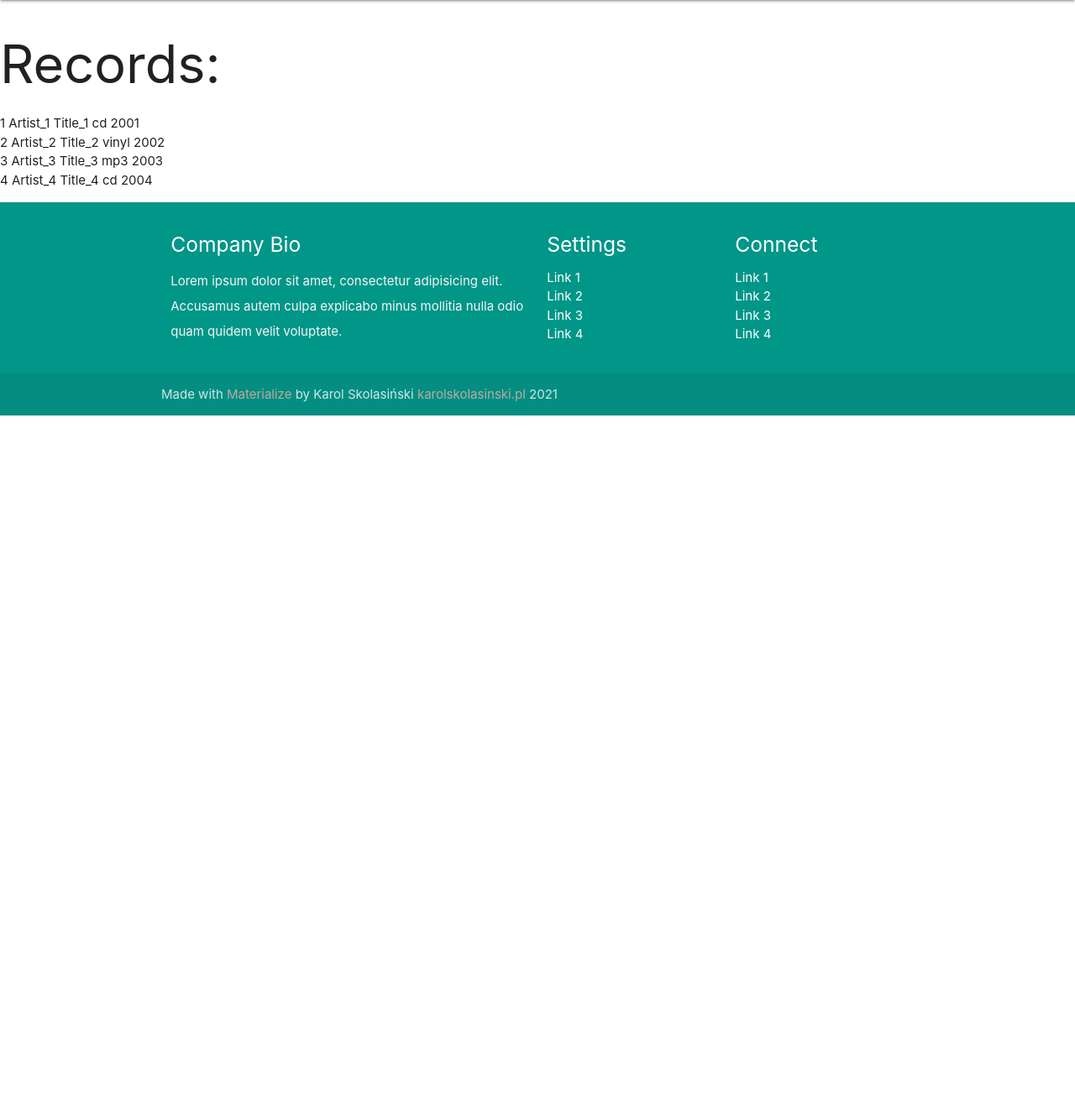
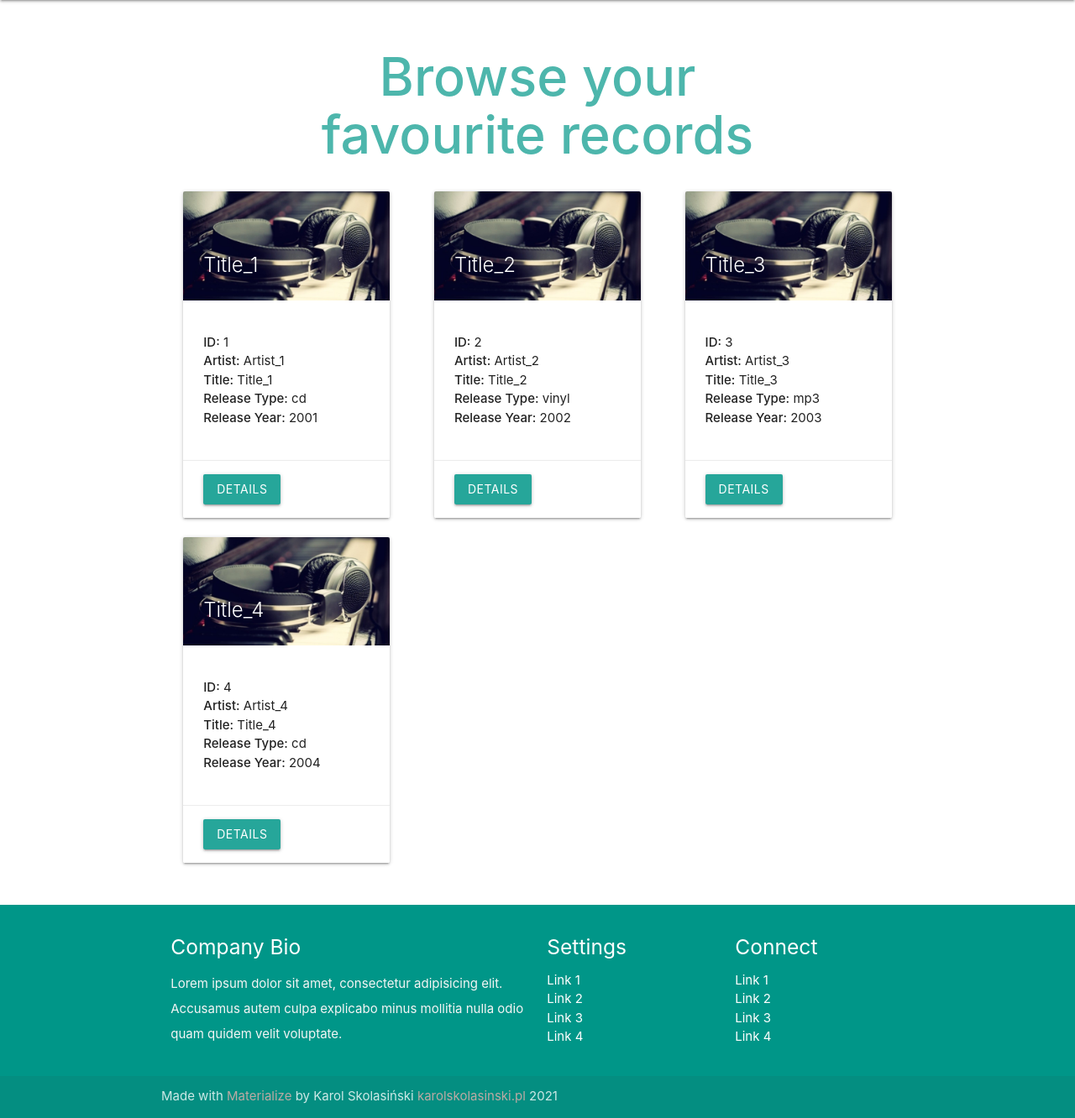
Before and after one commit to karolskolasinski/records, a PHP site: page /views/records.php in a window 1280 px wide. Shown: the part 64-1396 px from the top of the page at 84% size. Before the commit the page ends 559 px from the top, so only its background shows below. Run offline with PHP 8.4, Linux system fonts and the light colour scheme; data comes from the database, SQL or seed files in the repository; some libraries are stand-ins or nearby versions.

Commit message:
records twig template

```diff
--- a/views/records.html.twig
+++ b/views/records.html.twig
@@ -5,16 +5,39 @@
 
 {% include "./fragments/nav.html" %}
 
-<h1>Records:</h1>
-<ul>
-    {% for record in records %}
-        <li>{{ record.id }}
-            {{ record.artist }}
-            {{ record.title }}
-            {{ record.release_type }}
-            {{ record.release_year }}</li>
-    {% endfor %}
-</ul>
+<div class="container">
+    <div class="section">
+        <div class="row">
+            <div class="container">
+                <h1 class="header center teal-text text-lighten-2"><strong>Browse your favourite records</strong></h1>
+            </div>
+            {% for record in records %}
+                <div class="col s12 m4">
+                    <div class="icon-block">
+                        <div class="card">
+                            <div class="card-image">
+                                <img src="../public/img/background1.jpg" alt="record image">
+                                <span class="card-title">{{ record.title }}</span>
+                            </div>
+                            <div class="card-content">
+                                <ul>
+                                    <li><strong>ID:</strong> {{ record.id }}</li>
+                                    <li><strong>Artist:</strong> {{ record.artist }}</li>
+                                    <li><strong>Title:</strong> {{ record.title }}</li>
+                                    <li><strong>Release Type:</strong> {{ record.release_type }}</li>
+                                    <li><strong>Release Year:</strong> {{ record.release_year }}</li>
+                                </ul>
+                            </div>
+                            <div class="card-action">
+                                <a href="" class="waves-effect waves-light btn">details</a>
+                            </div>
+                        </div>
+                    </div>
+                </div>
+            {% endfor %}
+        </div>
+    </div>
+</div>
 
 {% include "./fragments/footer.html" %}
 {% include "./fragments/scripts.html" %}
```
